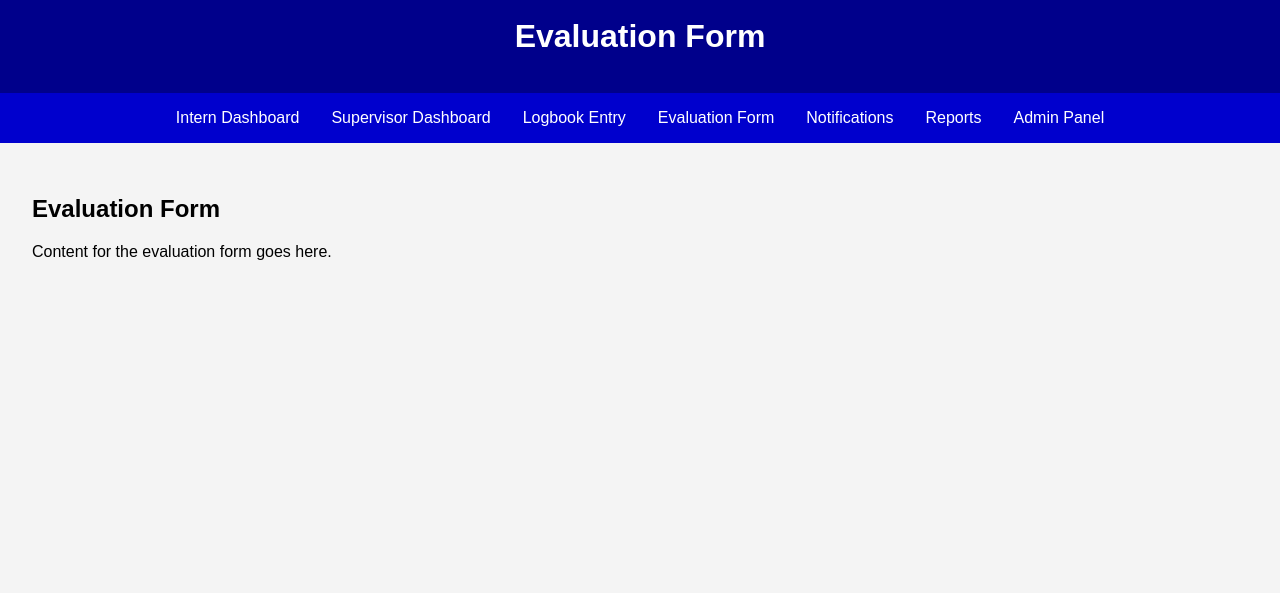
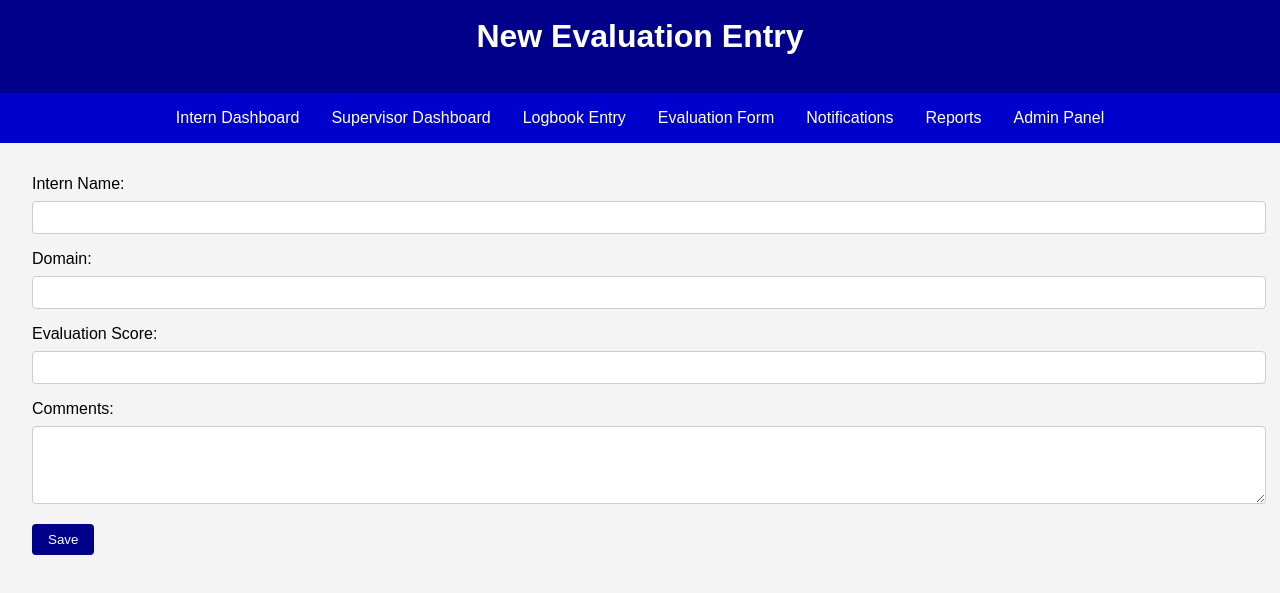
Before and after one commit to gavins-nvisionit/htmltest, a plain HTML site: page evaluation_form.html in a window 1280 px wide. Shown: the part 37-630 px from the top of the page. Drawn offline with Linux system fonts and the light colour scheme.

Commit message:
Add files via upload

```diff
--- a/evaluation_form.html
+++ b/evaluation_form.html
@@ -4,7 +4,7 @@
 <head>
     <meta charset="UTF-8">
     <meta name="viewport" content="width=device-width, initial-scale=1.0">
-    <title>Evaluation Form</title>
+    <title>New Evaluation Entry</title>
     <style>
         body {
             font-family: Arial, sans-serif;
@@ -41,31 +41,40 @@
             margin: 0 auto;
             width: 150px;
         }
-        table {
+        .form-group {
+            margin-bottom: 1rem;
+        }
+        .form-group label {
+            display: block;
+            margin-bottom: 0.5rem;
+        }
+        .form-group input, .form-group textarea {
             width: 100%;
-            border-collapse: collapse;
-            margin-top: 1rem;
+            padding: 0.5rem;
+            border: 1px solid #ccc;
+            border-radius: 4px;
         }
-        table, th, td {
-            border: 1px solid #ddd;
-        }
-        th, td {
-            padding: 0.5rem;
-            text-align: left;
-        }
-        th {
+        .form-group button {
             background-color: #00008b;
             color: white;
+            padding: 0.5rem 1rem;
+            border: none;
+            border-radius: 4px;
+            cursor: pointer;
         }
-        .actions button {
-            margin-right: 0.5rem;
+        .form-group button:hover {
+            background-color: #0000cd;
+        }
+        .confirmation {
+            margin-top: 1rem;
+            color: green;
         }
     </style>
 </head>
 <body>
     <header>
         <img src="logo2.jpg" alt="HPCSA Logo" class="logo">
-        <h1>Evaluation Form</h1>
+        <h1>New Evaluation Entry</h1>
     </header>
     <nav>
         <a href="intern_dashboard.html">Intern Dashboard</a>
@@ -77,7 +86,34 @@
         <a href="admin_panel.html">Admin Panel</a>
     </nav>
     <div class="container">
-        <h2>Evaluation Form</h2><p>Content for the evaluation form goes here.</p>
+        <form id="evaluationForm">
+            <div class="form-group">
+                <label for="internName">Intern Name:</label>
+                <input type="text" id="internName" name="internName" required>
+            </div>
+            <div class="form-group">
+                <label for="domain">Domain:</label>
+                <input type="text" id="domain" name="domain" required>
+            </div>
+            <div class="form-group">
+                <label for="evaluationScore">Evaluation Score:</label>
+                <input type="number" id="evaluationScore" name="evaluationScore" required>
+            </div>
+            <div class="form-group">
+                <label for="comments">Comments:</label>
+                <textarea id="comments" name="comments" rows="4" required></textarea>
+            </div>
+            <div class="form-group">
+                <button type="button" onclick="submitEvaluation()">Save</button>
+            </div>
+            <div id="confirmationMessage" class="confirmation"></div>
+        </form>
     </div>
+    <script>
+        function submitEvaluation() {
+            // Simulate saving the data
+            document.getElementById('confirmationMessage').innerText = 'Evaluation submitted successfully!';
+        }
+    </script>
 </body>
 </html>
```
